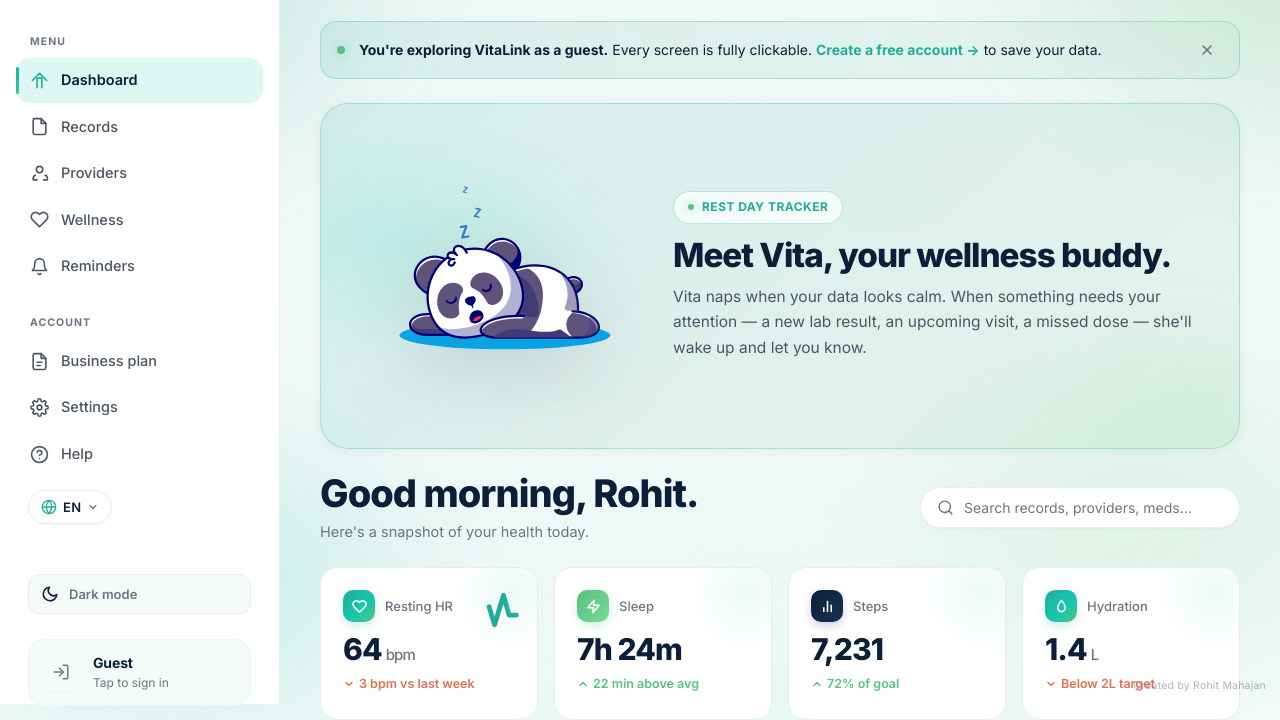
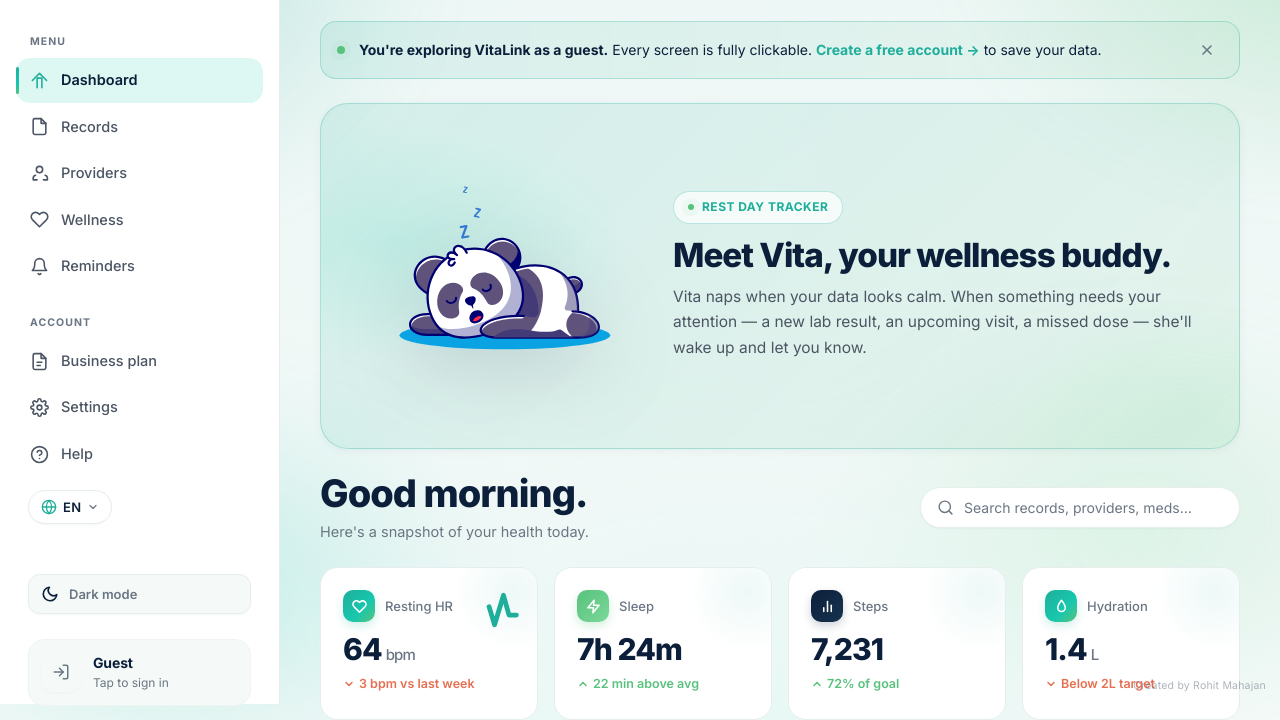
Before and after one commit to Luminous117/Vitalink, a website: page public/pages/dashboard.html in a window 1280 px wide. Shown: the part 96-816 px from the top of the page. Drawn offline with nearby package versions, Linux system fonts and the light colour scheme.

Commit message:
Drop the placeholder name from the dashboard greeting
'Good morning, Rohit.' -> 'Good morning.' — the hardcoded name
read as a leftover from static mocks; keeping it generic reads as
intentional and avoids implying a signed-in identity in the demo.

```diff
--- a/public/pages/dashboard.html
+++ b/public/pages/dashboard.html
@@ -30,7 +30,7 @@
 
       <div class="topbar fade-in">
         <div class="topbar-head">
-          <h1>Good morning, Rohit.</h1>
+          <h1>Good morning.</h1>
           <p>Here's a snapshot of your health today.</p>
         </div>
         <div class="search">
```
